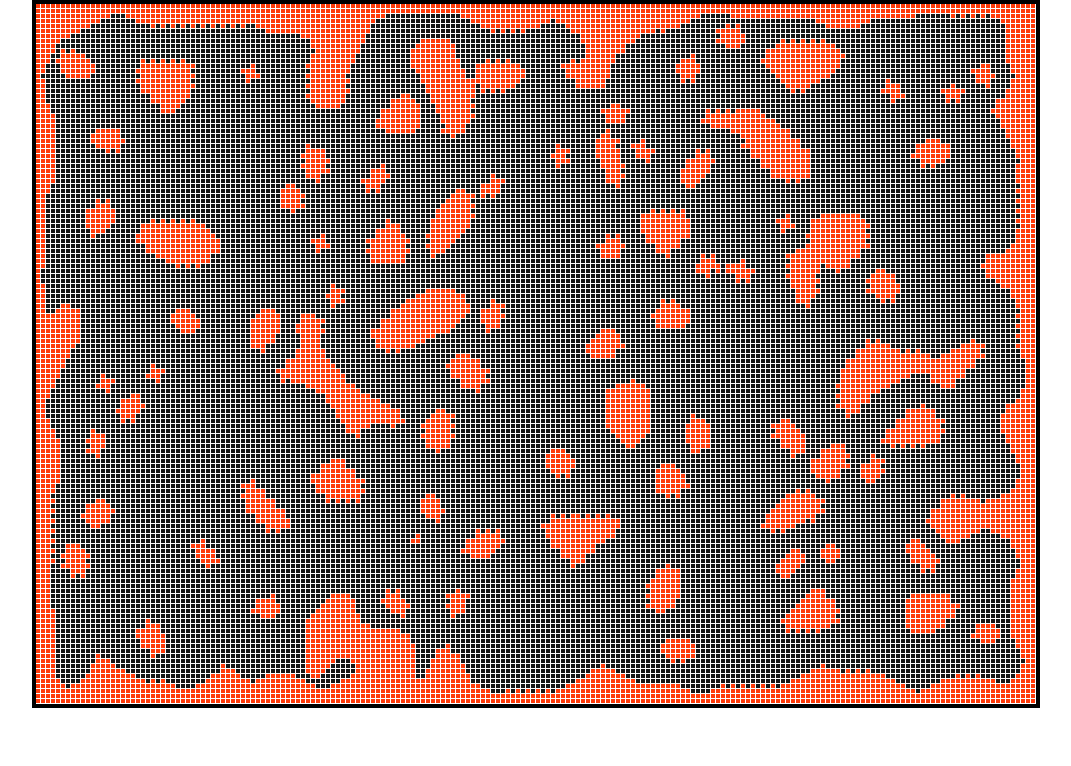
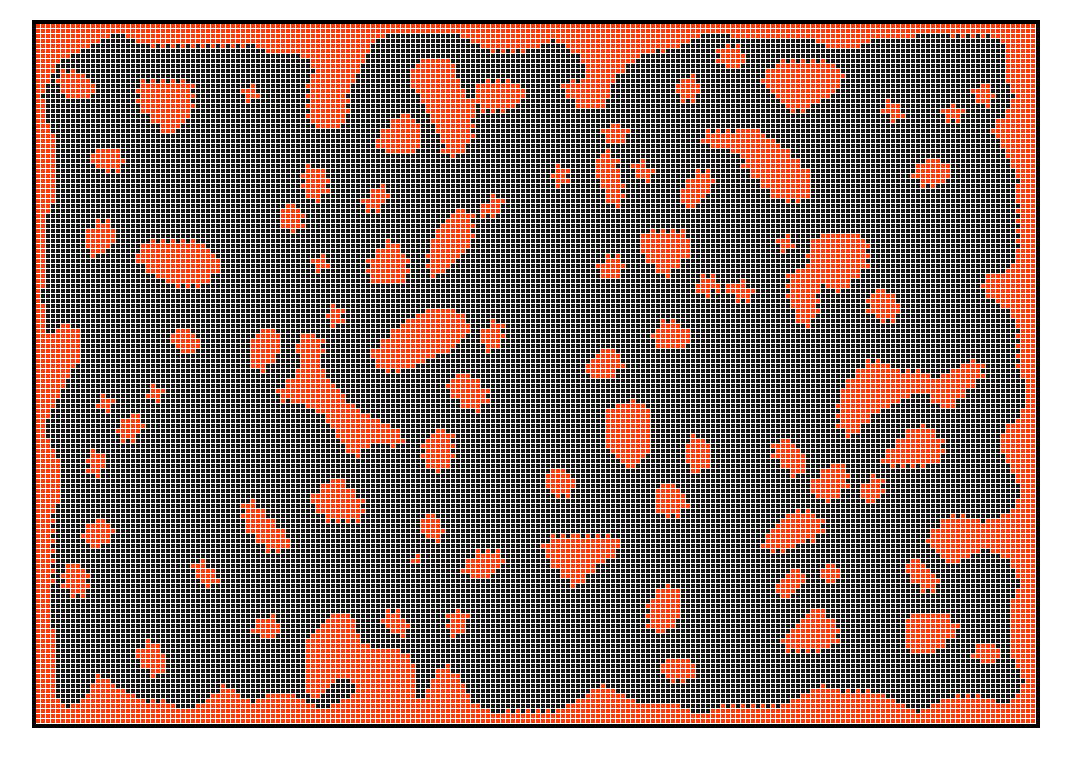
Before and after one commit to Sa1ntJul1an/ant-stigmergy, a website built with Vite: page index.html in a window 1280 px wide. Shown: the whole page, without its empty margins (104-1175 px from the left). Built offline with nearby package versions, Linux system fonts and the light colour scheme; animation ran at ten frames a second.

Commit message:
update styles

```diff
--- a/src/style.css
+++ b/src/style.css
@@ -53,7 +53,7 @@ body {
   margin: 0;
 }
 
-#rrtCanvas {
+#antCanvas {
   order: 2;
   margin-top: 20px;
 }
```
